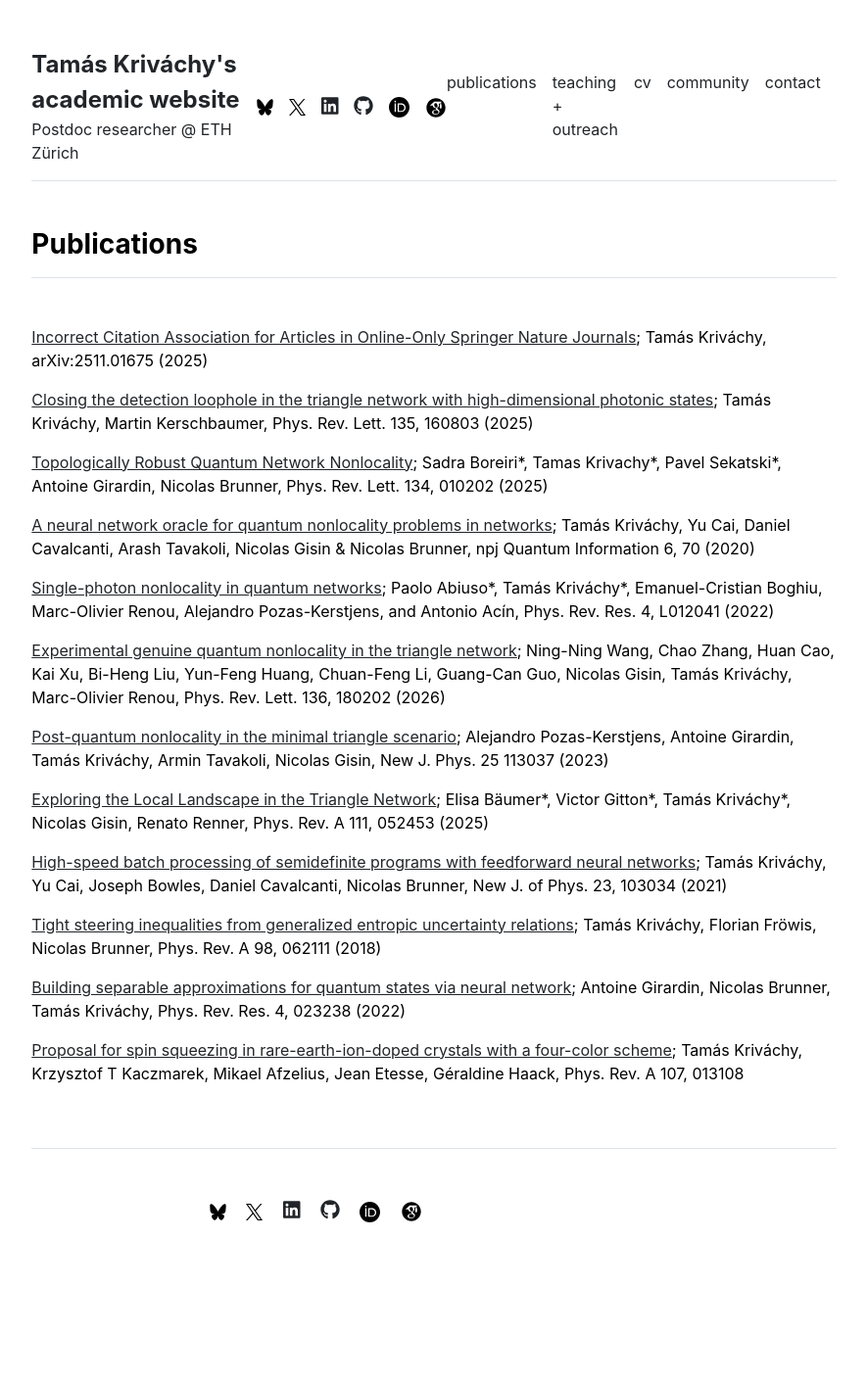
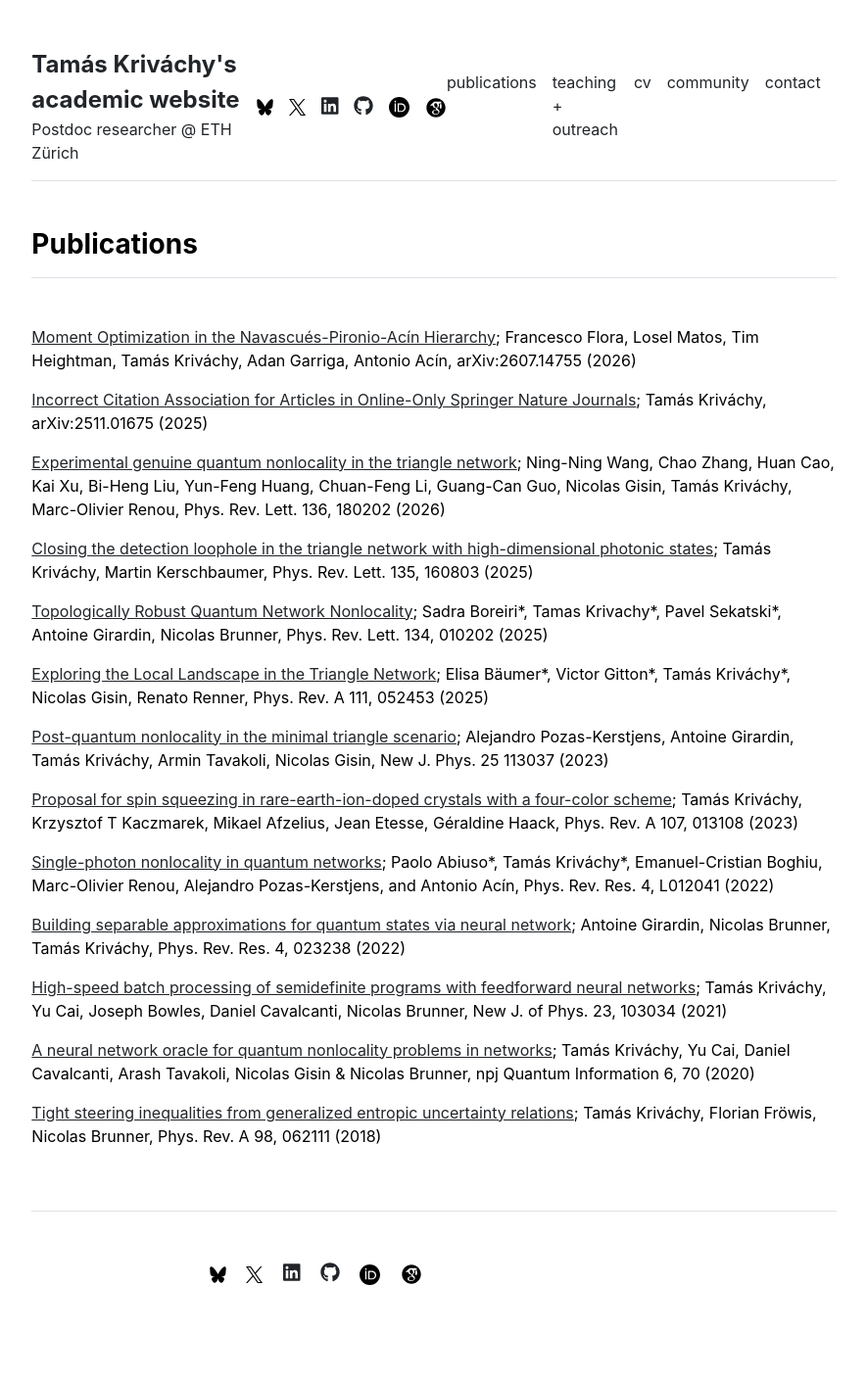
Before and after one commit to tkrivachy/tkrivachy.github.io, a Jekyll site: the page built from publications.md, in a window 1280 px wide. Shown: the whole page at 98% size, without its empty margins (197-1082 px from the left). Built offline with Jekyll 4.4.1, drawn with Linux system fonts in a browser that asks for light colours; before the commit the page ends 1347 px from its top, so only the background shows below that.

Commit message:
publications update

```diff
--- a/_data/publications.yml
+++ b/_data/publications.yml
@@ -7,15 +7,16 @@ featured:
 - {name: 'Tight steering inequalities from generalized entropic uncertainty relations', info: ' Tamás Kriváchy, Florian Fröwis, Nicolas Brunner, Phys. Rev. A 98, 062111 (2018)', url: 'https://arxiv.org/abs/1807.09603'}
 
 index:
+- {name: 'Moment Optimization in the Navascués-Pironio-Acín Hierarchy', info: 'Francesco Flora, Losel Matos, Tim Heightman, Tamás Kriváchy, Adan Garriga, Antonio Acín, arXiv:2607.14755 (2026)', url: 'https://arxiv.org/abs/2607.14755'}
 - {name: 'Incorrect Citation Association for Articles in Online-Only Springer Nature Journals', info: 'Tamás Kriváchy, arXiv:2511.01675 (2025)', url: 'https://arxiv.org/abs/2511.01675'}
+- {name: 'Experimental genuine quantum nonlocality in the triangle network', info: ' Ning-Ning Wang, Chao Zhang, Huan Cao, Kai Xu, Bi-Heng Liu, Yun-Feng Huang, Chuan-Feng Li, Guang-Can Guo, Nicolas Gisin, Tamás Kriváchy, Marc-Olivier Renou, 	Phys. Rev. Lett. 136, 180202 (2026)', url: 'https://arxiv.org/abs/2401.15428'}
 - {name: 'Closing the detection loophole in the triangle network with high-dimensional photonic states', info: 'Tamás Kriváchy, Martin Kerschbaumer, Phys. Rev. Lett. 135, 160803 (2025)', url: 'https://arxiv.org/abs/2503.24213'}
 - {name: 'Topologically Robust Quantum Network Nonlocality', info: 'Sadra Boreiri*, Tamas Krivachy*, Pavel Sekatski*, Antoine Girardin, Nicolas Brunner, Phys. Rev. Lett. 134, 010202 (2025)', url: 'https://arxiv.org/abs/2406.09510'}
+- {name: 'Exploring the Local Landscape in the Triangle Network', info: ' Elisa Bäumer*, Victor Gitton*, Tamás Kriváchy*, Nicolas Gisin, Renato Renner, Phys. Rev. A 111, 052453 (2025)', url: 'https://doi.org/10.1103/PhysRevA.111.052453'}
+- {name: 'Post-quantum nonlocality in the minimal triangle scenario', info: ' Alejandro Pozas-Kerstjens, Antoine Girardin, Tamás Kriváchy, Armin Tavakoli, Nicolas Gisin, New J. Phys. 25 113037 (2023)', url: 'https://iopscience.iop.org/article/10.1088/1367-2630/ad0a16/meta'}
+- {name: 'Proposal for spin squeezing in rare-earth-ion-doped crystals with a four-color scheme', info: ' Tamás Kriváchy, Krzysztof T Kaczmarek, Mikael Afzelius, Jean Etesse, Géraldine Haack, Phys. Rev. A 107, 013108 (2023)', url: 'https://journals.aps.org/pra/abstract/10.1103/PhysRevA.107.013108'}
+- {name: 'Single-photon nonlocality in quantum networks', info: ' Paolo Abiuso*, Tamás Kriváchy*, Emanuel-Cristian Boghiu, Marc-Olivier Renou, Alejandro Pozas-Kerstjens, and Antonio Acín, Phys. Rev. Res. 4, L012041 (2022)', url: 'https://journals.aps.org/prresearch/abstract/10.1103/PhysRevResearch.4.L012041'}
+- {name: 'Building separable approximations for quantum states via neural network', info: ' Antoine Girardin, Nicolas Brunner, Tamás Kriváchy, Phys. Rev. Res. 4, 023238 (2022)', url: 'https://journals.aps.org/prresearch/abstract/10.1103/PhysRevResearch.4.023238'}
+- {name: 'High-speed batch processing of semidefinite programs with feedforward neural networks', info: ' Tamás Kriváchy, Yu Cai, Joseph Bowles, Daniel Cavalcanti, Nicolas Brunner, New J. of Phys. 23, 103034 (2021)', url: 'https://iopscience.iop.org/article/10.1088/1367-2630/ac2d72/meta'}
 - {name: 'A neural network oracle for quantum nonlocality problems in networks', info: 'Tamás Kriváchy, Yu Cai, Daniel Cavalcanti, Arash Tavakoli, Nicolas Gisin & Nicolas Brunner, npj Quantum Information 6, 70 (2020)', url: 'https://www.nature.com/articles/s41534-020-00305-x'}
-- {name: 'Single-photon nonlocality in quantum networks', info: ' Paolo Abiuso*, Tamás Kriváchy*, Emanuel-Cristian Boghiu, Marc-Olivier Renou, Alejandro Pozas-Kerstjens, and Antonio Acín, Phys. Rev. Res. 4, L012041 (2022)', url: 'https://journals.aps.org/prresearch/abstract/10.1103/PhysRevResearch.4.L012041'}
-- {name: 'Experimental genuine quantum nonlocality in the triangle network', info: ' Ning-Ning Wang, Chao Zhang, Huan Cao, Kai Xu, Bi-Heng Liu, Yun-Feng Huang, Chuan-Feng Li, Guang-Can Guo, Nicolas Gisin, Tamás Kriváchy, Marc-Olivier Renou, 	Phys. Rev. Lett. 136, 180202 (2026)', url: 'https://arxiv.org/abs/2401.15428'}
-- {name: 'Post-quantum nonlocality in the minimal triangle scenario', info: ' Alejandro Pozas-Kerstjens, Antoine Girardin, Tamás Kriváchy, Armin Tavakoli, Nicolas Gisin, New J. Phys. 25 113037 (2023)', url: 'https://iopscience.iop.org/article/10.1088/1367-2630/ad0a16/meta'}
-- {name: 'Exploring the Local Landscape in the Triangle Network', info: ' Elisa Bäumer*, Victor Gitton*, Tamás Kriváchy*, Nicolas Gisin, Renato Renner, Phys. Rev. A 111, 052453 (2025)', url: 'https://doi.org/10.1103/PhysRevA.111.052453'}
-- {name: 'High-speed batch processing of semidefinite programs with feedforward neural networks', info: ' Tamás Kriváchy, Yu Cai, Joseph Bowles, Daniel Cavalcanti, Nicolas Brunner, New J. of Phys. 23, 103034 (2021)', url: 'https://iopscience.iop.org/article/10.1088/1367-2630/ac2d72/meta'}
 - {name: 'Tight steering inequalities from generalized entropic uncertainty relations', info: ' Tamás Kriváchy, Florian Fröwis, Nicolas Brunner, Phys. Rev. A 98, 062111 (2018)', url: 'https://arxiv.org/abs/1807.09603'}
-- {name: 'Building separable approximations for quantum states via neural network', info: ' Antoine Girardin, Nicolas Brunner, Tamás Kriváchy, Phys. Rev. Res. 4, 023238 (2022)', url: 'https://journals.aps.org/prresearch/abstract/10.1103/PhysRevResearch.4.023238'}
-- {name: 'Proposal for spin squeezing in rare-earth-ion-doped crystals with a four-color scheme', info: ' Tamás Kriváchy, Krzysztof T Kaczmarek, Mikael Afzelius, Jean Etesse, Géraldine Haack, Phys. Rev. A 107, 013108', url: 'https://journals.aps.org/pra/abstract/10.1103/PhysRevA.107.013108'}
```
